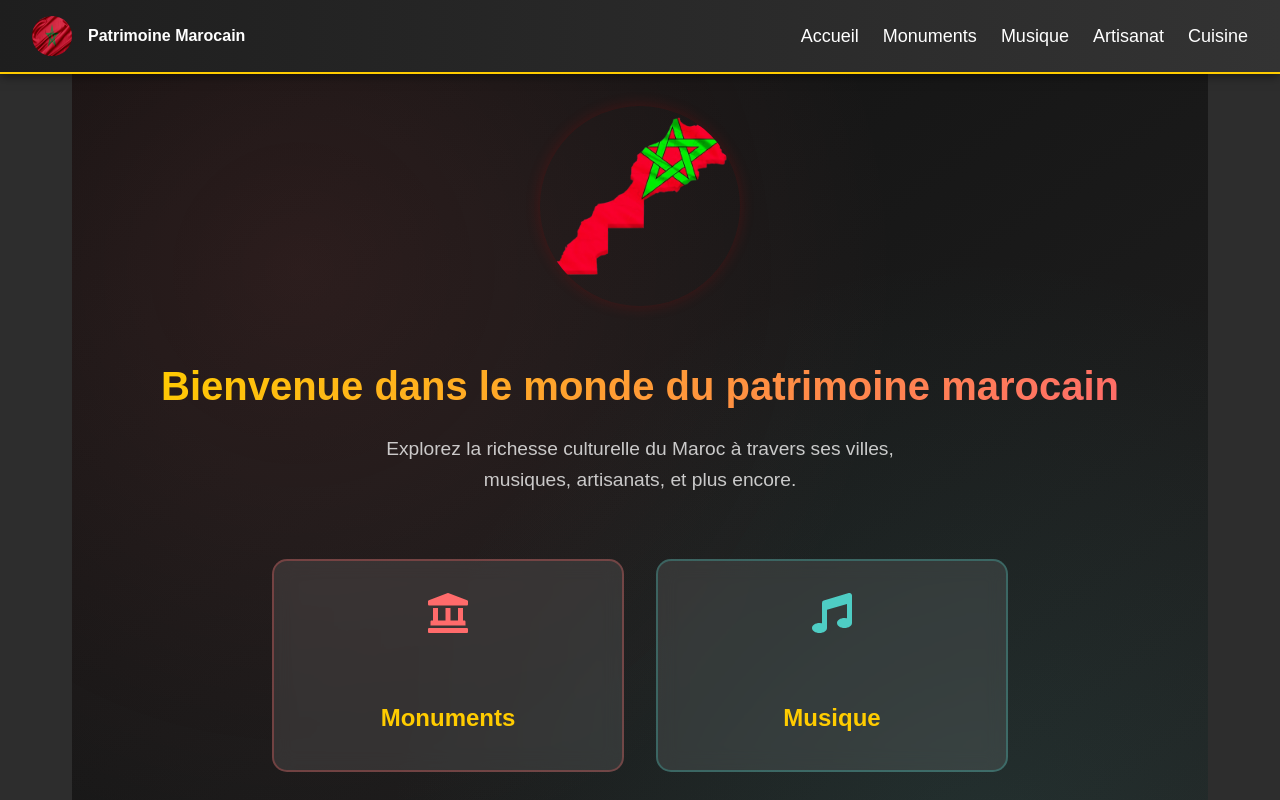
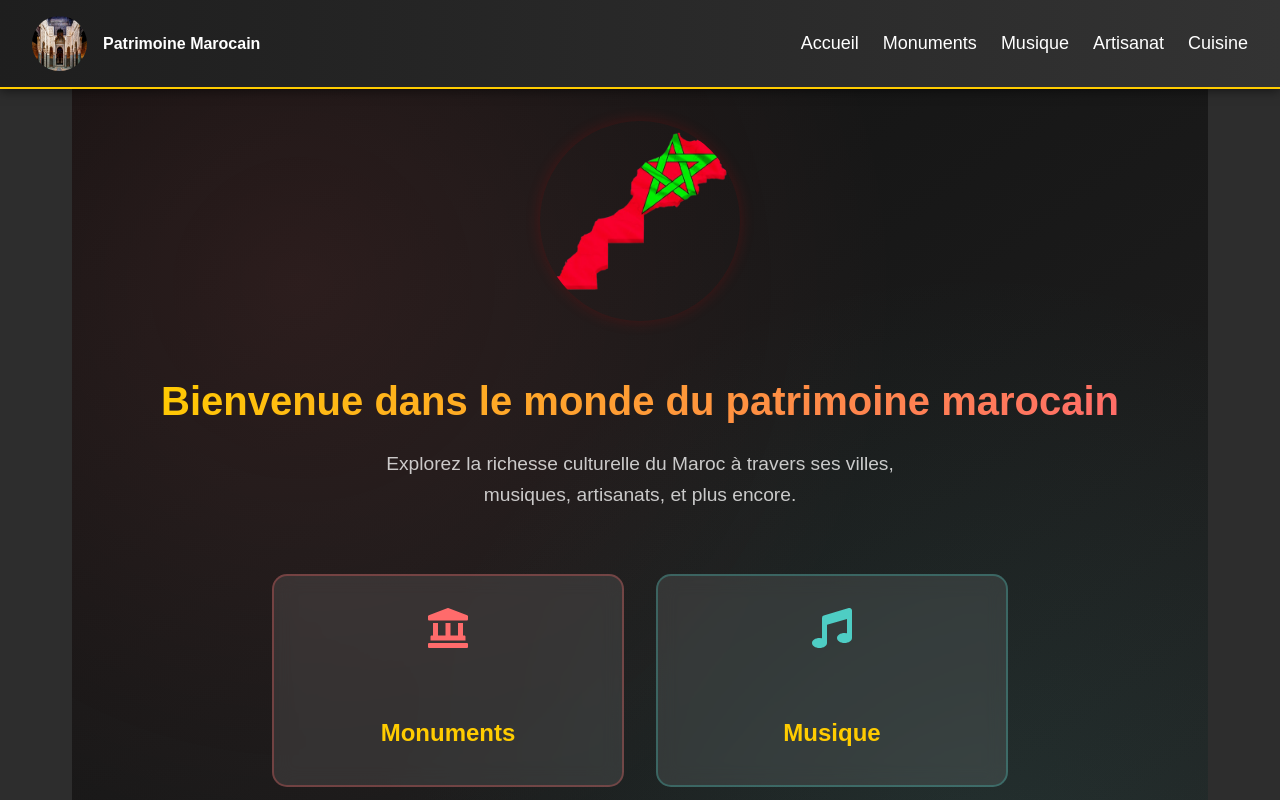
Before and after one commit to Hardrach/Culture, a React (Create React App) app: page / in a window 1280 px wide. Shown: the top 800 px of the page. Built offline with nearby package versions, Linux system fonts and the light colour scheme.

Commit message:
first commit

```diff
--- a/src/components/Navbar.js
+++ b/src/components/Navbar.js
@@ -16,7 +16,7 @@ const Navbar = () => {
   return (
     <nav className="navbar">
       <Link to="/" className="navbar-logo" onClick={closeMenu}>
-        <img src="../image/morocco-flag.png" alt="Logo Maroc" />
+        <img src="../image/logomonument.jpg" alt="Logo Maroc" />
         <h1>Patrimoine Marocain</h1>
       </Link>
 
--- a/src/styles/Home.css
+++ b/src/styles/Home.css
@@ -43,7 +43,7 @@
 }
 
 .logo img {
-  width: 1000%;
+  width: 100%;
   height: 90%;
   object-fit: cover;
 }
--- a/src/styles/Navbar.css
+++ b/src/styles/Navbar.css
@@ -18,12 +18,14 @@
   align-items: center;
   gap: 1rem;
   text-decoration: none;
+
 }
 
 .navbar-logo img {
-  width: 40px;
-  height: 40px;
+  width: 55px;
+  height: 55px;
   border-radius: 100%;
+
 }
 
 .navbar-logo h1 {
```
Also changed, not shown: public/image/logomonument.jpg (added), public/image/logomonument.png (added).
